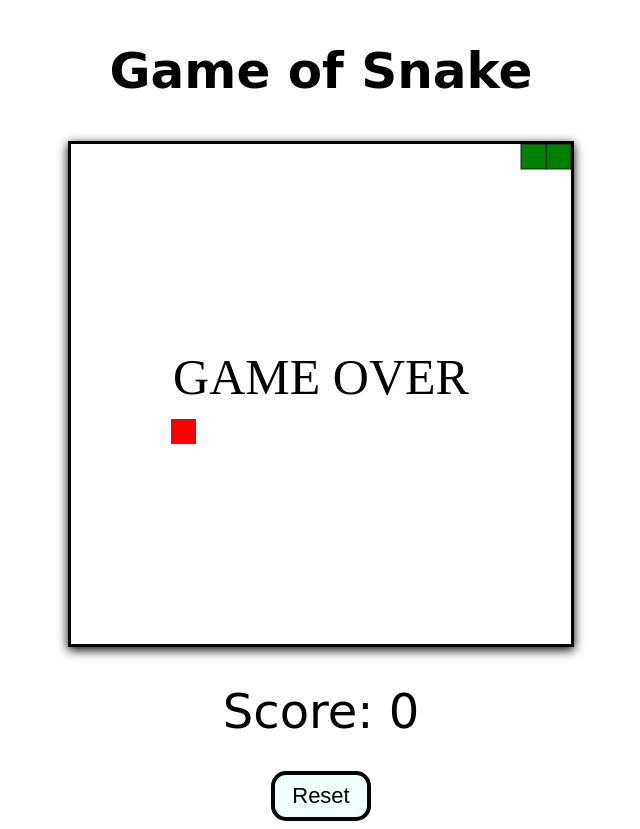
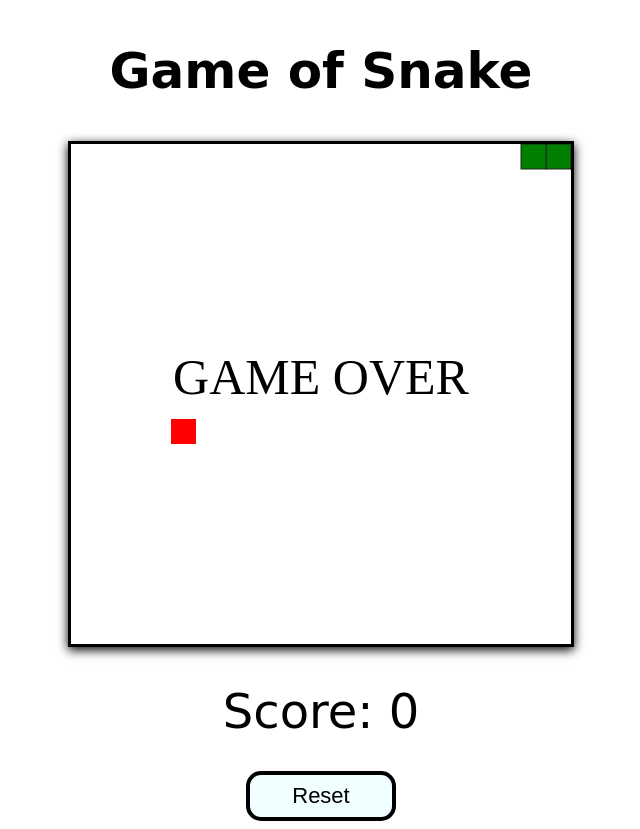
Before and after one commit to Mikael-duru/game-of-snake, a plain HTML site: page index.html in a window 1280 px wide. Shown: the whole page, without its empty margins (319-959 px from the left). Drawn offline with Linux system fonts and the light colour scheme; a web font is replaced by a local one.

Commit message:
add background-color to reset button on hover

```diff
--- a/style.css
+++ b/style.css
@@ -23,9 +23,13 @@
 #resetBtn {
   font-size: 1.375rem;
   background-color: azure;
-  width: 100px;
+  width: 150px;
   height: 50px;
   border: 4px solid;
   border-radius: 15px;
   cursor: pointer;
 }
+
+#resetBtn:hover {
+  background-color: rgb(200, 255, 255);
+}
```
